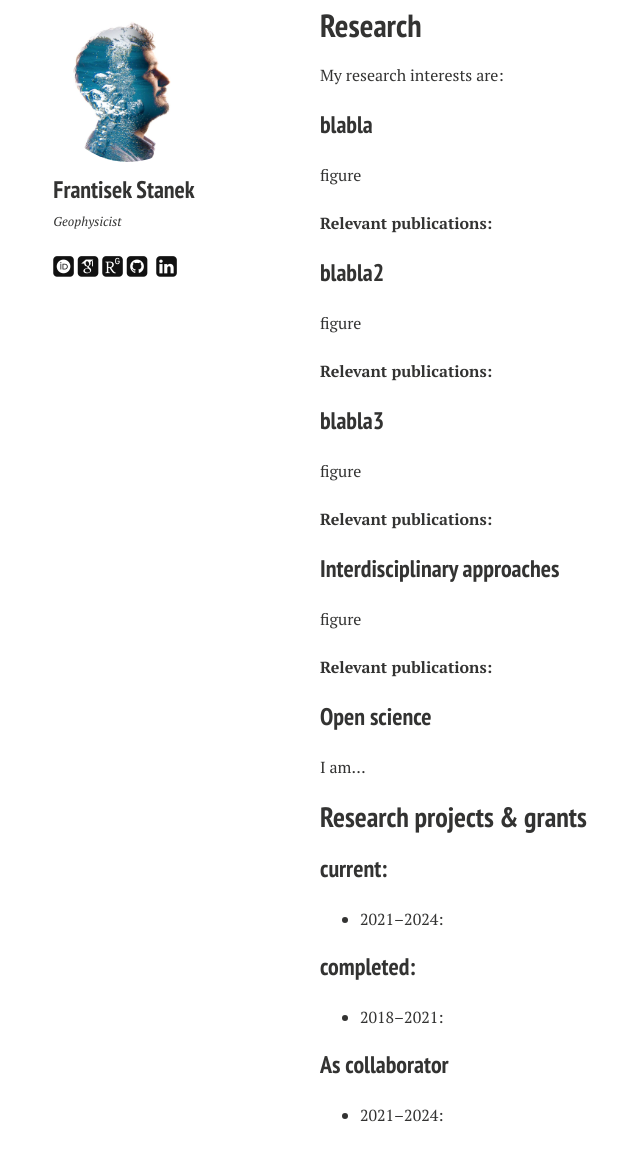
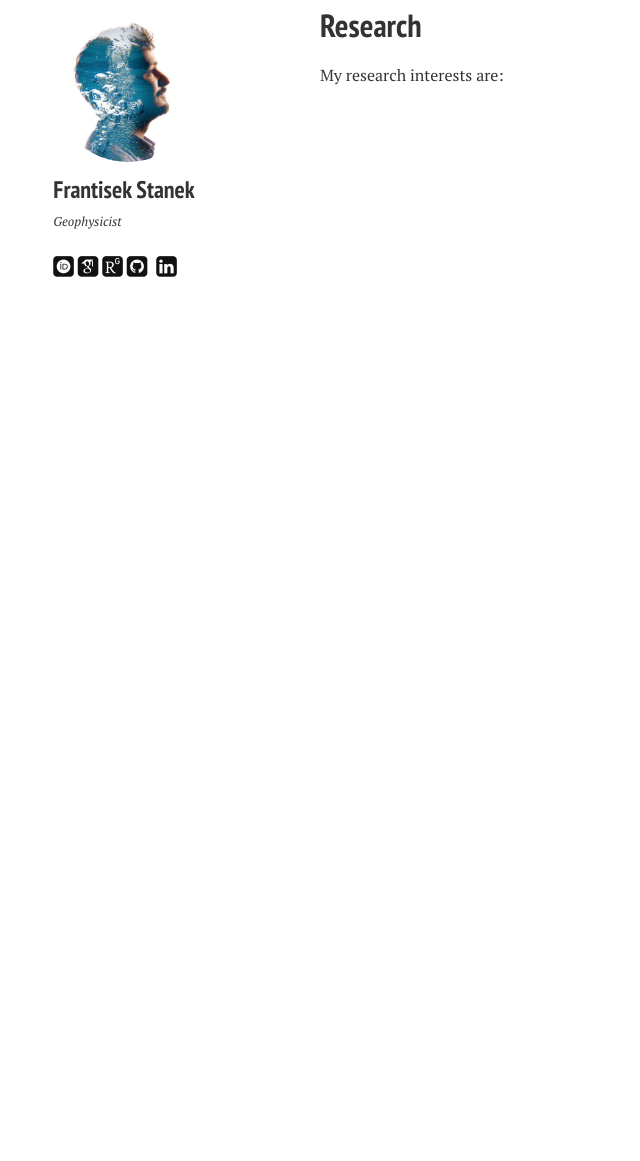
Before and after one commit to StanekFr/StanekFr.github.io, a Jekyll site: the page built from research/index.md, in a window 1280 px wide and 1400 px high, scrolled down 835 px. Shown: the part 234-1395 px from the top of the window, without its empty margins (0-640 px from the left). Built offline with Jekyll 4.4.1, drawn with Linux system fonts in a browser that asks for light colours; nearby versions of some CDN libraries; some web fonts are replaced; after the commit the page ends 1399 px from its top, so only the background shows below that.

Commit message:
Update index.md

```diff
--- a/research/index.md
+++ b/research/index.md
@@ -8,42 +8,42 @@ modified: 2022-07-17
 
 My research interests are:
 
-### blabla
+<!-- ### blabla -->
 
-figure
+<!-- figure -->
 
-**Relevant publications:**
+<!-- **Relevant publications:**  -->
 
-### blabla2
+<!-- ### blabla2 -->
 
-figure
+<!-- figure -->
 
-**Relevant publications:**
+<!-- **Relevant publications:** -->
 
-### blabla3
+<!-- ### blabla3 -->
 
-figure
+<!-- figure -->
 
-**Relevant publications:**
+<!-- **Relevant publications:** -->
 
 
-### Interdisciplinary approaches
+<!-- ### Interdisciplinary approaches -->
 
-figure
+<!-- figure -->
 
-**Relevant publications:**
+<!-- **Relevant publications:** -->
 
-### Open science
+<!-- ### Open science -->
 
-I am...
+<!-- I am... -->
 
-## Research projects & grants
+<!-- ## Research projects & grants -->
 
-### current:
-- 2021--2024:
+<!-- ### current: -->
+<!-- - 2021--2024: -->
 
-### completed:
-- 2018--2021:
+<!-- ### completed: -->
+<!-- - 2018--2021: -->
 
-### As collaborator
-- 2021--2024:
+<!-- ### As collaborator -->
+<!-- - 2021--2024: -->
```
